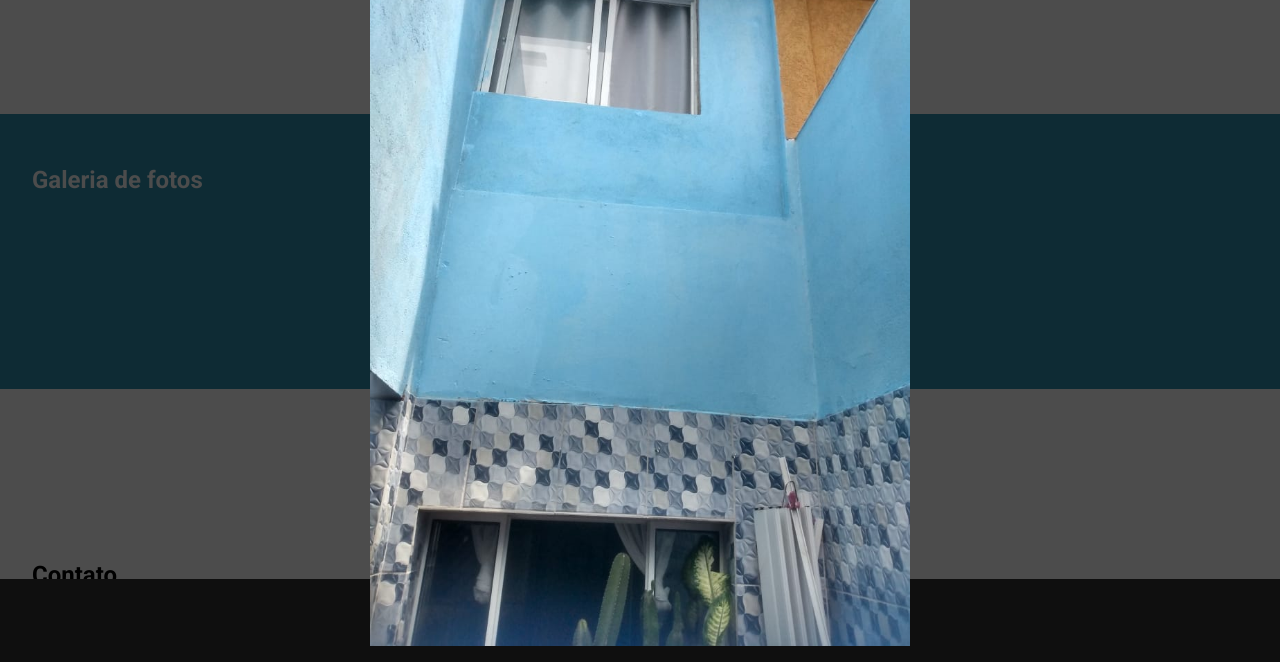
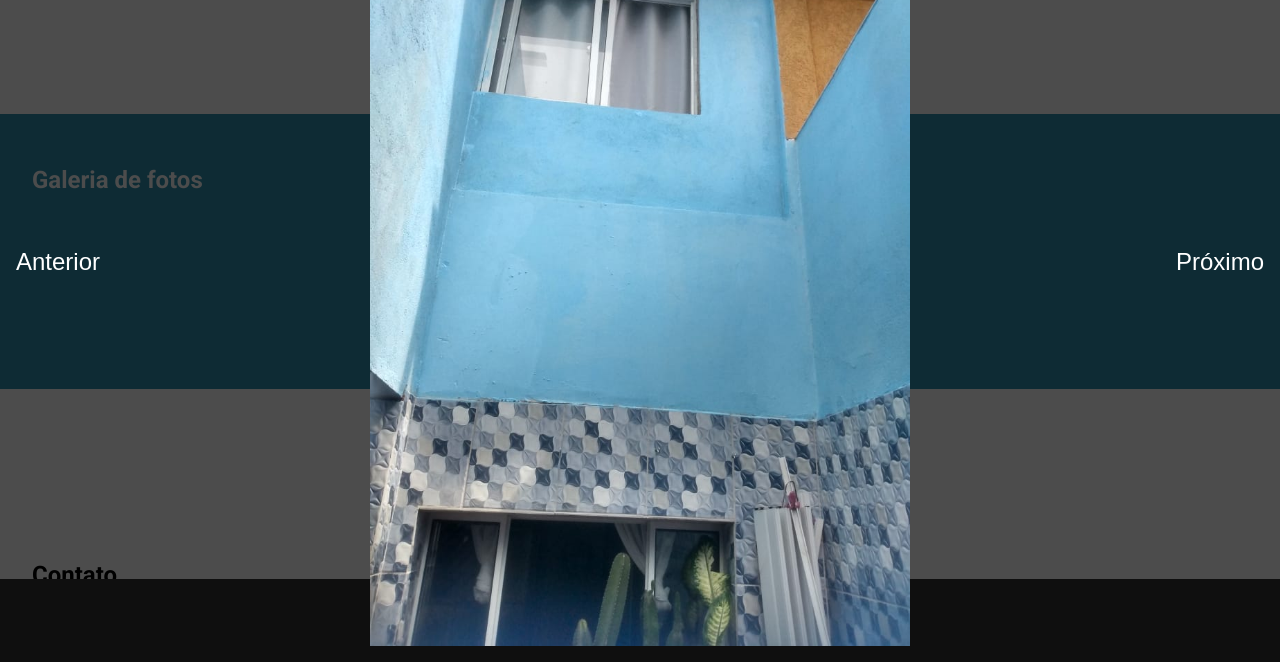
Before and after one commit to Marcus-Vinicius-Dev/site-de-pintura, a plain HTML site: page index.html in a window 1280 px wide. Both pictures are taken after a click on the picture 530 px from the left and 1455 px from the top of the page. Shown: the part 1170-1832 px from the top of the page. Drawn offline with nearby package versions, Linux system fonts and the light colour scheme.

Commit message:
galeria com passagem de fotos após ampliação de imagem

```diff
--- a/css/styles.css
+++ b/css/styles.css
@@ -113,6 +113,25 @@ section {
     cursor: pointer;
 }
 
+.anterior, .proximo {
+    position: absolute;
+    top: 50%;
+    transform: translateY(-50%);
+    background-color: transparent;
+    border: none;
+    color: white;
+    font-size: 24px;
+    cursor: pointer;
+}
+
+.anterior {
+    left: 10px;
+}
+
+.proximo {
+    right: 10px;
+}
+
 footer {
     background: #333;
     color: white;
--- a/index.html
+++ b/index.html
@@ -39,6 +39,8 @@
         <div class="modal">
             <span class="fechar">&times;</span>
             <img class="imagem-modal" src="" alt="">
+            <button class="anterior">Anterior</button>
+            <button class="proximo">Próximo</button>
         </div>
     </section>
     <section id="contato">
--- a/js/scripts.js
+++ b/js/scripts.js
@@ -3,15 +3,29 @@ document.addEventListener('DOMContentLoaded', function() {
     const modal = document.querySelector('.modal');
     const imagemModal = document.querySelector('.imagem-modal');
     const fecharModal = document.querySelector('.fechar');
+    const botaoAnterior = document.querySelector('.anterior');
+    const botaoProximo = document.querySelector('.proximo');
+    let indiceAtual = 0;
 
-    miniaturas.forEach(function(miniatura) {
+    miniaturas.forEach(function(miniatura, indice) {
         miniatura.addEventListener('click', function() {
             modal.style.display = 'block';
             imagemModal.src = this.src;
+            indiceAtual = indice;
         });
     });
 
     fecharModal.addEventListener('click', function() {
         modal.style.display = 'none';
     });
+
+    botaoAnterior.addEventListener('click', function() {
+        indiceAtual = (indiceAtual - 1 + miniaturas.length) % miniaturas.length;
+        imagemModal.src = miniaturas[indiceAtual].src;
+    });
+
+    botaoProximo.addEventListener('click', function() {
+        indiceAtual = (indiceAtual + 1) % miniaturas.length;
+        imagemModal.src = miniaturas[indiceAtual].src;
+    });
 });
```
